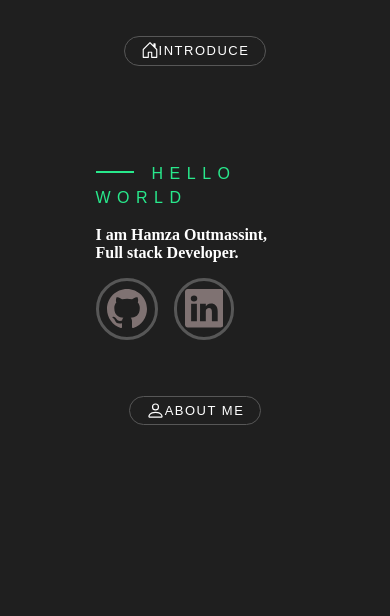
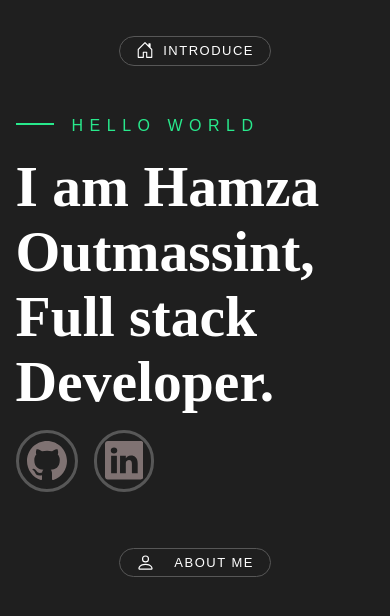
Before and after one commit to HamzaOutmassint24/Portfolio, a React (Create React App) app: page / in a window 390 px wide. Shown: the top 616 px of the page. Built offline with nearby package versions, Linux system fonts and the light colour scheme.

Commit message:
i made home page responsive for phone screen

```diff
--- a/src/App.js
+++ b/src/App.js
@@ -35,7 +35,7 @@ function App() {
     }, []);
 
     return (
-        <div className="container mx-auto scroll-smooth">
+        <div className="container mx-auto scroll-smooth md:px-20 sm:p-0">
             <Navbar activeSection={activeSection} />
             <IntroduceSection />
             <AboutMeSection />
--- a/src/components/AboutMeSection.jsx
+++ b/src/components/AboutMeSection.jsx
@@ -4,7 +4,7 @@ export const AboutMeSection = () => {
   return (
     <section className="lg:h-screen pt-9 exactly-1024:mt-24 " id="about-me-section">
       <div className="flex items-center justify-center">
-          <div className="border-1 border-second-color  items-center rounded-full text-sm p-1 px-4 font-second-font tracking-normal  md:w-md lg:w-lg xl:w-xl flex justify-between">
+          <div className="border-1 border-second-color  items-center rounded-full text-sm p-1 px-4 font-second-font tracking-normal sm:w-sm  md:w-md lg:w-lg xl:w-xl flex justify-between">
               <Person size={19}/>
               ABOUT ME
           </div>
--- a/src/components/IntroduceSection.jsx
+++ b/src/components/IntroduceSection.jsx
@@ -5,19 +5,19 @@ export const IntroduceSection = () => {
     return (
         <section className="lg:h-screen pt-9 exactly-1024:h-fit" id="home">
             <div className="flex items-center justify-center">
-                <div className="border-1 border-second-color rounded-full text-sm p-1 px-4 font-second-font tracking-normal md:w-md lg:w-lg xl:w-xl flex justify-between">
+                <div className="border-1 border-second-color rounded-full text-sm p-1 px-4 font-second-font tracking-normal sm:w-sm md:w-md lg:w-lg xl:w-xl flex justify-between">
                     <HouseDoor size={18} />
                     INTRODUCE
                 </div>
             </div>
-            <div className="mt-24 pb-5 grid grid-flow-row-dense lg:grid-cols-3 ">
+            <div className="sm:mt-12 mt-24 pb-5 grid grid-flow-row-dense lg:grid-cols-3 ">
                 <div className="lg:col-span-2">
                     <div className="text-[#28e98c] relative mb-4 helloWorld">
                         <span className="pl-14 md:text-xl font-second-font tracking-wide">
                             HELLO WORLD
                         </span>
                     </div>
-                    <h1 className="text-white md:text-5xl lg:text-5xl not-italic font-bold max-w-xl  leading-[normal]">
+                    <h1 className="text-white sm:text-5xl md:text-5xl lg:text-5xl not-italic font-bold max-w-xl  leading-[normal]">
                         I am Hamza Outmassint, Full stack Developer.
                     </h1>
                     <div className="flex mt-4">
--- a/tailwind.config.js
+++ b/tailwind.config.js
@@ -20,6 +20,7 @@ module.exports = {
             wide: "6.5px",
         },
         width: {
+            "sm": "9.5rem",
             "md": "9.4rem",
             "lg": "10.6rem",
             "lg": "10.4rem",
```
